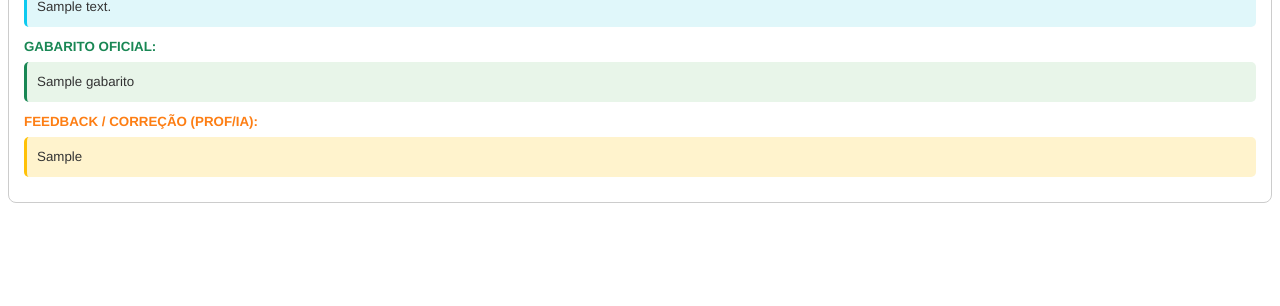
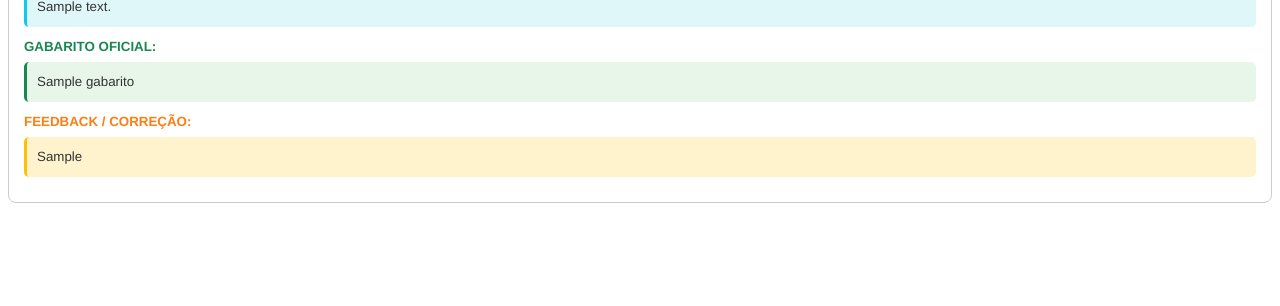
Before and after one commit to jbcnrlz/openscc, a Django app: template openscc/mimir/templates/mimir/pdf_template_correcao.html in a window 1280 px wide. Shown: the part 479-785 px from the top of the page. Run offline with Django 4.2, Linux system fonts and the light colour scheme; the template is opened without the code that fills it: most values are stand-ins (such as "Sample title", 1, 10 or a date in 2020); parts of the project's set-up code (start-up, migrations or seed data) failed here and were passed over.

Commit message:
fix: Simplify feedback section title in PDF correction template

```diff
--- a/openscc/mimir/templates/mimir/pdf_template_correcao.html
+++ b/openscc/mimir/templates/mimir/pdf_template_correcao.html
@@ -177,7 +177,7 @@
         </div>
 
         {% if item.resposta and item.resposta.feedback_professor %}
-        <div class="section-title" style="color: #fd7e14;">Feedback / Correção (Prof/IA):</div>
+        <div class="section-title" style="color: #fd7e14;">Feedback / Correção:</div>
         <div class="box box-feedback">
             {{ item.resposta.feedback_professor|linebreaksbr }}
         </div>
```
